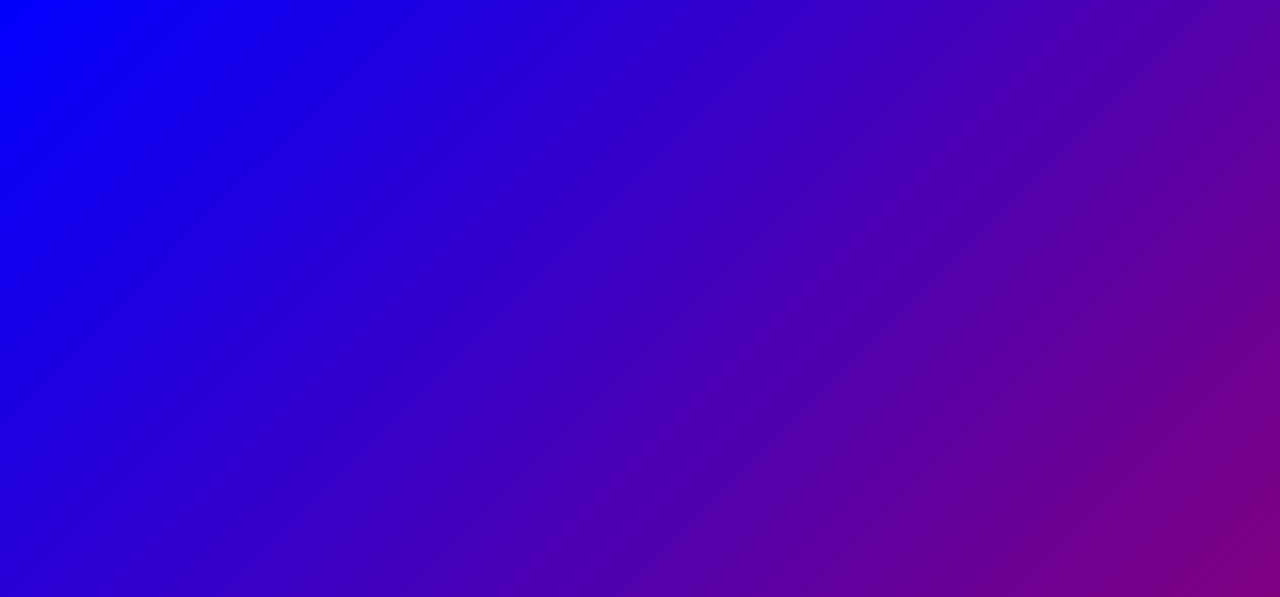
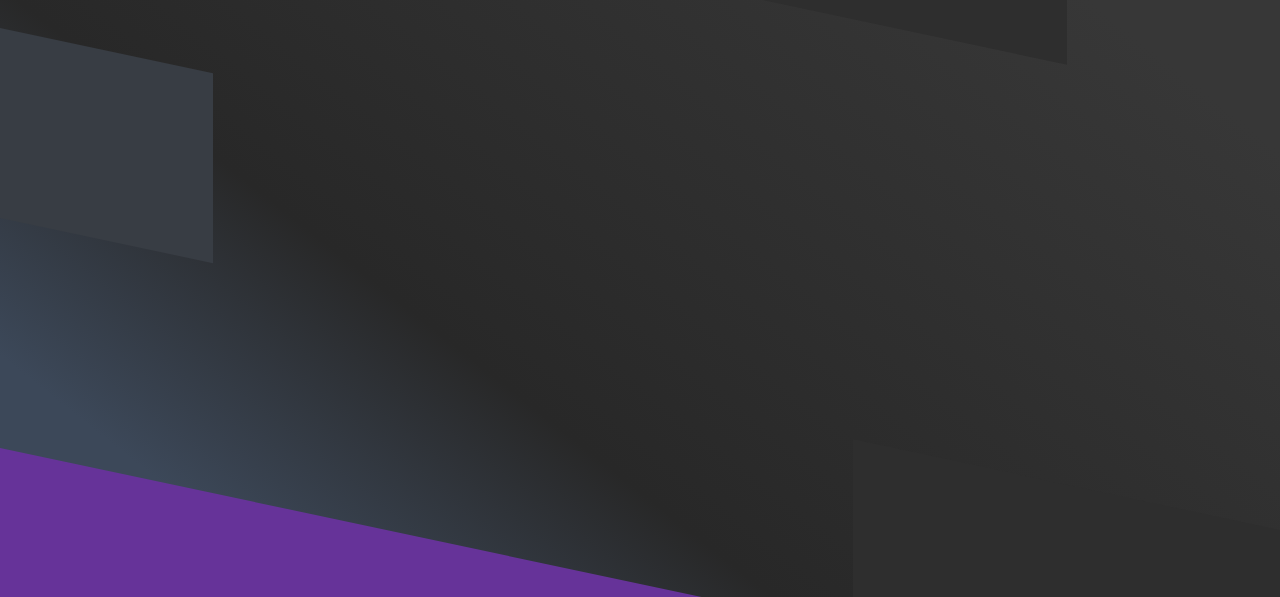
Before and after one commit to thebyronc/data-visualization-gatsby, a Gatsby site: page / in a window 1280 px wide. Shown: the top 597 px of the page. Built offline with nearby package versions, Linux system fonts and the light colour scheme; Gatsby itself is replaced by a stand-in of ours.

Commit message:
add slanted design

```diff
--- a/src/components/header.jsx
+++ b/src/components/header.jsx
@@ -4,8 +4,6 @@ import React from "react"
 import styled from 'styled-components'
 
 const StyledHeader = styled.div`
-  background-color: #purple;
-  background: linear-gradient(-45deg, purple, blue);
   background-size: 100% 100%;
   color: white;
   height: 75vh;
@@ -20,6 +18,61 @@ const StyledHeader = styled.div`
   }
 `;
 
+
+const StyledBackground = styled.div`
+  position: absolute;
+  width: 100%;
+  height: 100%;
+  top: -80px;
+  -webkit-transform: skewY(12deg);
+  transform: skewY(12deg);
+  -webkit-transform-origin: 100%;
+  transform-origin: 100%;
+  background: -o-linear-gradient(240deg, #373737 15%, #282828 70%, #3c4859 94%);
+  background: linear-gradient(-150deg, #373737 15%, #282828 70%, #3c4859 94%);
+  span {
+    -webkit-transition: 0.4s all;
+    -o-transition: 0.4s all;
+    transition: 0.4s all;
+    position: absolute;
+    height: 190px;
+  }
+  span:nth-child(1) {
+    display: none;
+    top: 0;
+    width: 33.33333%;
+    right: -16.66666%;
+    background: #373737;
+  }
+  span:nth-child(2) {
+    width: 33.33333%;
+    top: 0;
+    right: 16.66666%;
+    left: auto;
+    bottom: auto;
+    background: #2e2e2e;
+  }
+  span:nth-child(3) {
+    width: 33.33333%;
+    right: 49.99999%;
+    bottom: auto;
+    left: auto;
+    background: #222222;
+  }
+  span:nth-child(4) {
+    width: 33.33333%;
+    top: 380px;
+    left: -16.66666%;
+    background: #383d44;
+  }
+  span:nth-child(5) {
+    width: 33.33333%;
+    right: 0;
+    bottom: 0;
+    background: #2e2e2e;
+  }
+`;
+
 const Header = ({ siteTitle }) => (
   <header
     style={{
@@ -27,7 +80,17 @@ const Header = ({ siteTitle }) => (
       marginBottom: `1.45rem`,
     }}
   >
-    <StyledHeader></StyledHeader>
+    <StyledHeader>
+      <StyledBackground>
+        <span></span>
+        <span></span>
+        <span></span>
+        <span></span>
+        <span></span>
+        <span></span>
+      </StyledBackground>
+
+    </StyledHeader>
     <div
       style={{
         margin: `0 auto`,
```
Also changed, not shown: 1 other file.
